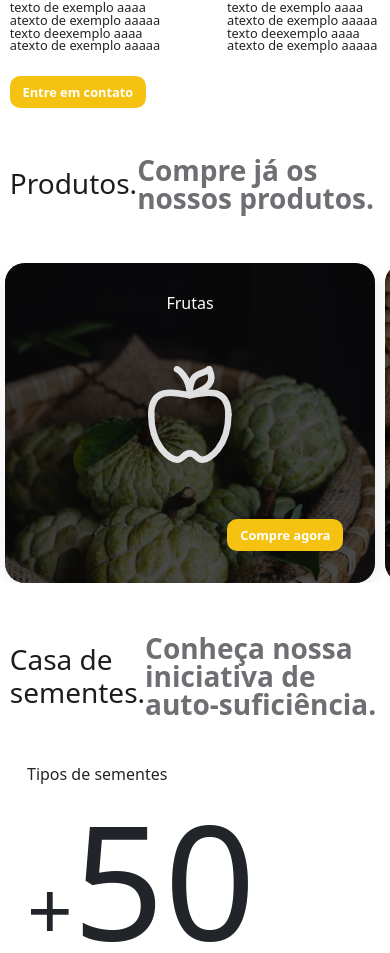
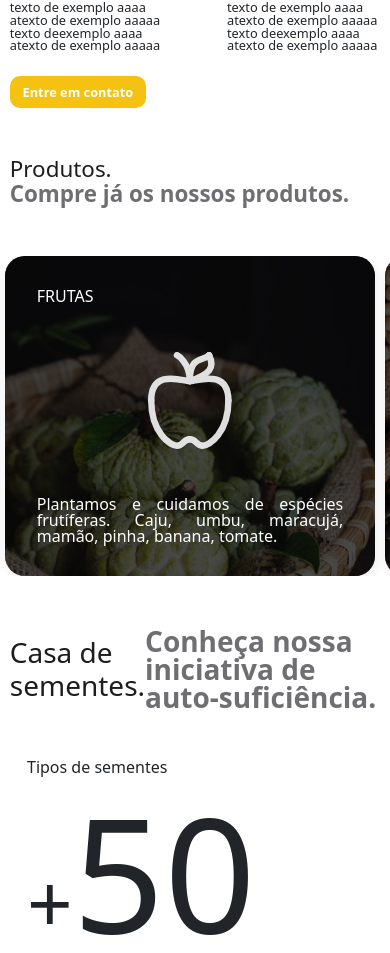
Before and after one commit to Luiz-gustavo-da-silva/ACCC, a React (Vite) app: page / in a window 390 px wide. Shown: the part 1133-2086 px from the top of the page. Built offline with nearby package versions, Linux system fonts and the light colour scheme.

Commit message:
feat: finalização da sessão produtos

```diff
--- a/src/components/produtos/index.module.css
+++ b/src/components/produtos/index.module.css
@@ -67,14 +67,25 @@
 
 .capaEscura div:nth-child(1) {
   display: flex;
-  justify-content: flex-start;
   flex-direction: column;
+  align-items: start;
+  gap: 0.8rem;
+}
+
+.capaEscura div p:nth-child(2) {
+  font-size: 0.8em;
+  text-align: start;
+}
+
+.capaEscura div:nth-child(2) {
+  height: 100%;
+  display: flex;
+  align-items: center;
+  justify-content: center;
 }
 
 .capaEscura div:nth-child(3) {
-  display: flex;
-  align-items: center;
-  justify-content: flex-end;
+text-align: justify;
 }
 
 .container__tituloSessoes{
@@ -121,6 +132,14 @@
     width: 95%;
     margin: auto;
   }
+
+  .container__tituloSessoes{
+    text-align: start;
+    align-items: start;
+    flex-direction: column !important;
+    font-size: 1.4em;
+  }
+
 }
 
 @media screen and (max-width: 768px) {
--- a/src/components/produtos/index.tsx
+++ b/src/components/produtos/index.tsx
@@ -3,7 +3,7 @@ import { Swiper, SwiperSlide } from "swiper/react";
 import "swiper/css";
 import "swiper/css/pagination";
 import "swiper/css/navigation";
-import Button from "../button";
+// import Button from "../button";
 import { Navigation } from "swiper/modules";
 
 const Produtos = () => {
@@ -34,14 +34,15 @@ const Produtos = () => {
           <SwiperSlide className={style.swiper__slide}>
             <div className={style.capaEscura}>
               <div>
-                <p>Hortaliças</p>
-                {/* <p>texto aleatório texto aleatório</p> */}
+                <p>HORTALIÇAS</p>
+
               </div>
               <div>
                 <img src="/assets/horta.svg" alt="" className={style.imgSlide}/>
               </div>
               <div>
-                <Button nome={"Compre agora"} tipo={1} />
+              <p>Somos produtores de hortaliças. Coentro, cebolinha, cenoura, pimentão, beterraba e, entre outros.</p>
+                {/* <Button nome={"Compre agora"} tipo={1} /> */}
               </div>
             </div>
             <div id={style.divHortalicas}></div>
@@ -49,13 +50,15 @@ const Produtos = () => {
           <SwiperSlide className={style.swiper__slide}>
             <div className={style.capaEscura}>
               <div>
-                <p>Carnes e animais</p>
+                <p>CARNES E ANIMAIS</p>
+
               </div>
               <div>
                 <img src="/assets/carne.svg" alt="" className={style.imgSlide}/>
               </div>
               <div>
-                <Button nome={"Compre agora"} tipo={1} />
+              <p>Somos criadores de animais. Aves, suínos, bovinos e caprinos.</p>
+                {/* <Button nome={"Compre agora"} tipo={1} /> */}
               </div>
             </div>
             <div id={style.divCarnes} className={style.divConteudoCard}></div>
@@ -63,13 +66,15 @@ const Produtos = () => {
           <SwiperSlide className={style.swiper__slide}>
             <div className={style.capaEscura}>
               <div>
-                <p>Frutas</p>
+                <p>FRUTAS</p>
+
               </div>
               <div>
                 <img src="/assets/fruta.svg" alt="" className={style.imgSlide}/>
               </div>
               <div>
-                <Button nome={"Compre agora"} tipo={1} />
+              <p>Plantamos e cuidamos de espécies frutíferas. Caju, umbu, maracujá, mamão, pinha, banana, tomate.</p>
+                {/* <Button nome={"Compre agora"} tipo={1} /> */}
               </div>
             </div>
             <div id={style.divfrutas} className={style.divConteudoCard}></div>
@@ -77,13 +82,15 @@ const Produtos = () => {
           <SwiperSlide className={style.swiper__slide}>
             <div className={style.capaEscura}>
               <div>
-                <p>Sementes</p>
+                <p>SEMENTES</p>
+
               </div>
               <div>
                 <img src="/assets/semente.svg" alt=""className={style.imgSlide} />
               </div>
               <div>
-                <Button nome={"Compre agora"} tipo={1} />
+              <p>Plantamos e colhemos sementes nas suas estaçoes. Milho, feijão, fava e, entre outros.</p>
+                {/* <Button nome={"Compre agora"} tipo={1} /> */}
               </div>
             </div>
             <div id={style.divSementes} className={style.divConteudoCard}></div>
@@ -91,13 +98,15 @@ const Produtos = () => {
           <SwiperSlide className={style.swiper__slide}>
             <div className={style.capaEscura}>
               <div>
-                <p>Ovos</p>
+                <p>OVOS</p>
+
               </div>
               <div>
                 <img src="/assets/ovo.svg" alt="" className={style.imgSlide}/>
               </div>
               <div>
-                <Button nome={"Compre agora"} tipo={1} />
+              <p>Criamos aves para venda e produção de ovos. Ovo caipira de galinha, codornae, entre outros.</p>
+                {/* <Button nome={"Compre agora"} tipo={2} /> */}
               </div>
             </div>
             <div id={style.divOvos} className={style.divConteudoCard}></div>
```
